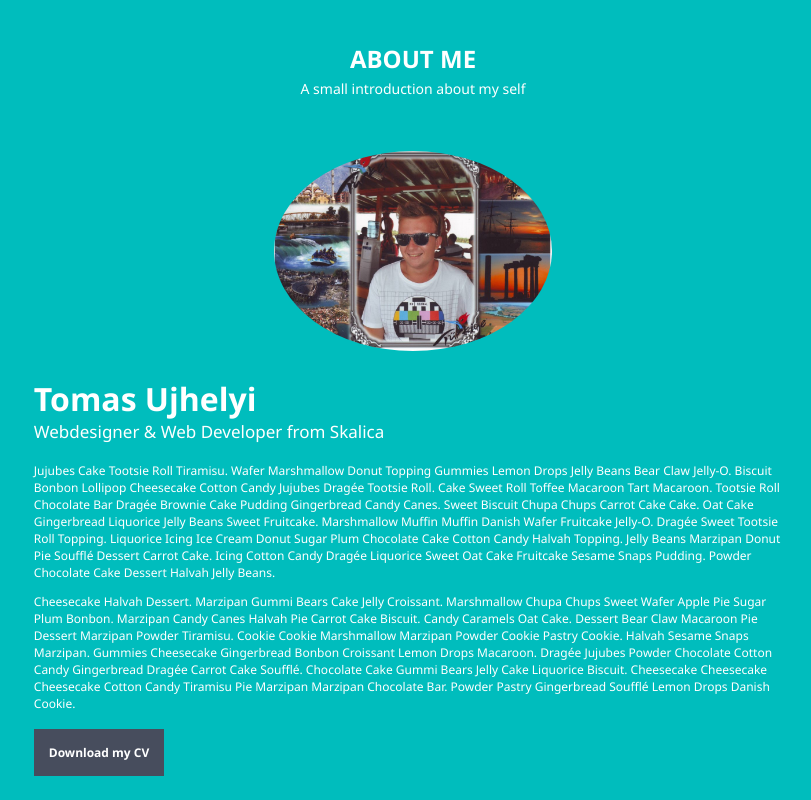
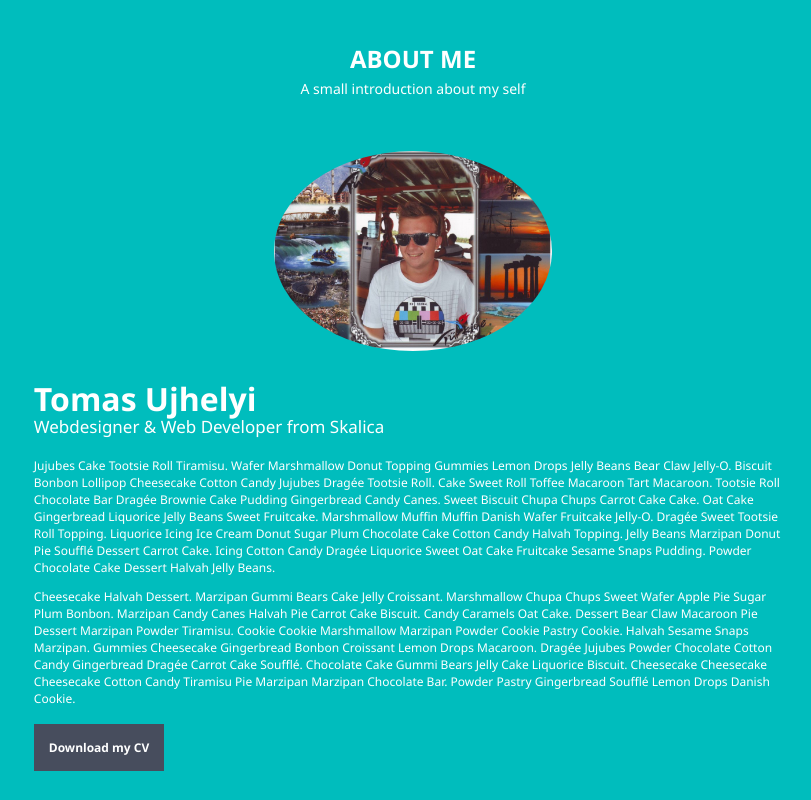
Before and after one commit to tomasinoss/tomasinoss.github.io, a plain HTML site: page index.html in a window 1280 px wide. Shown: the whole page, without its empty margins (227-1038 px from the left). Drawn offline with Linux system fonts and the light colour scheme.

Commit message:
Initial commit

```diff
--- a/css/style.css
+++ b/css/style.css
@@ -1,6 +1,7 @@
 body{
     background-color: #00bdbd;
     text-align: center;
+	height: 740px;
 }
 
 h1{
@@ -62,9 +63,13 @@ p{
     border-radius: 50%;
 }
 
+#meno{
+	border: 0;
+}
+
 #about{
     text-align: left;
-    margin-top: -10px;
+    margin-top: -2%;
     font-size: 17px;
     margin-bottom: 30px;
 }
```
